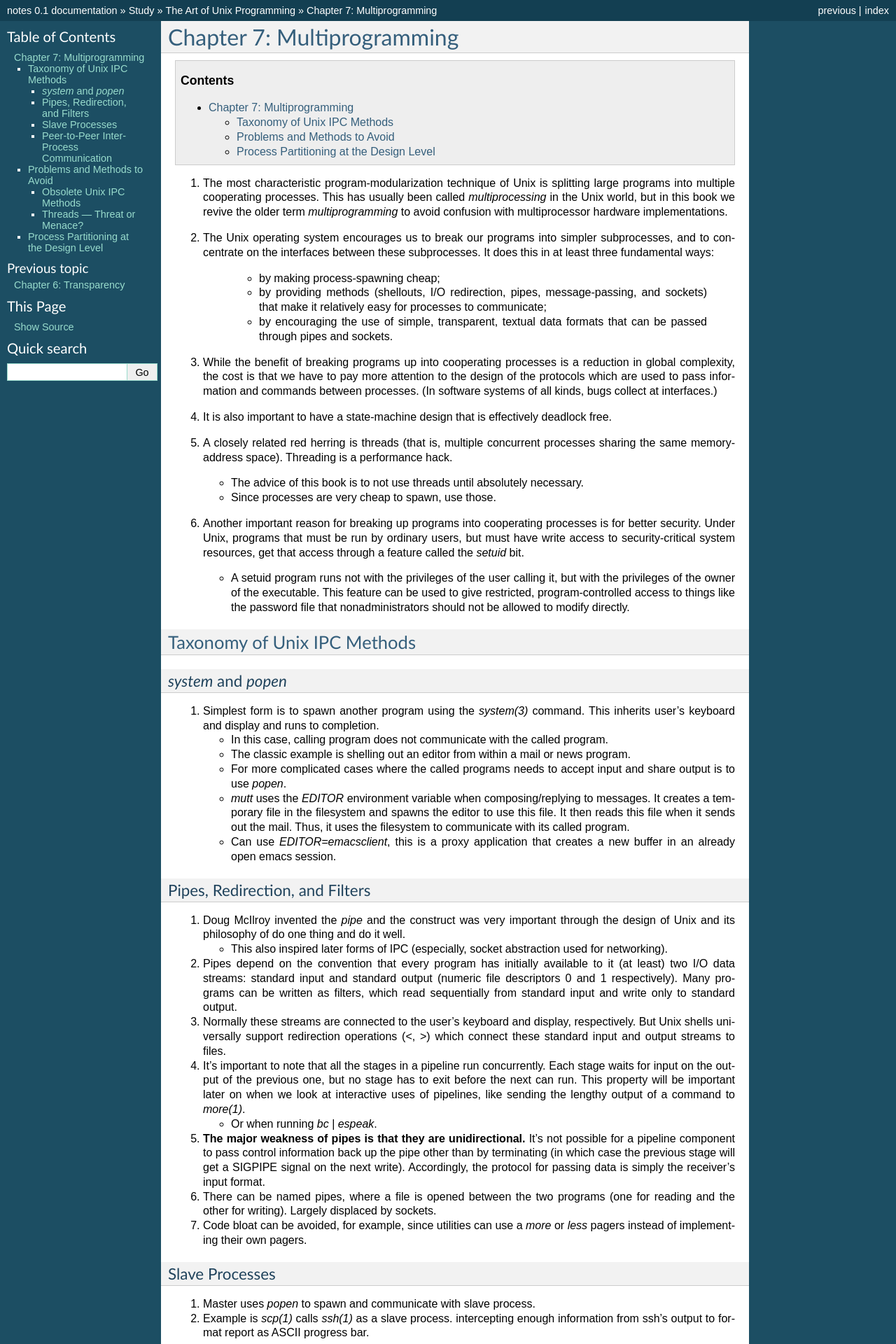
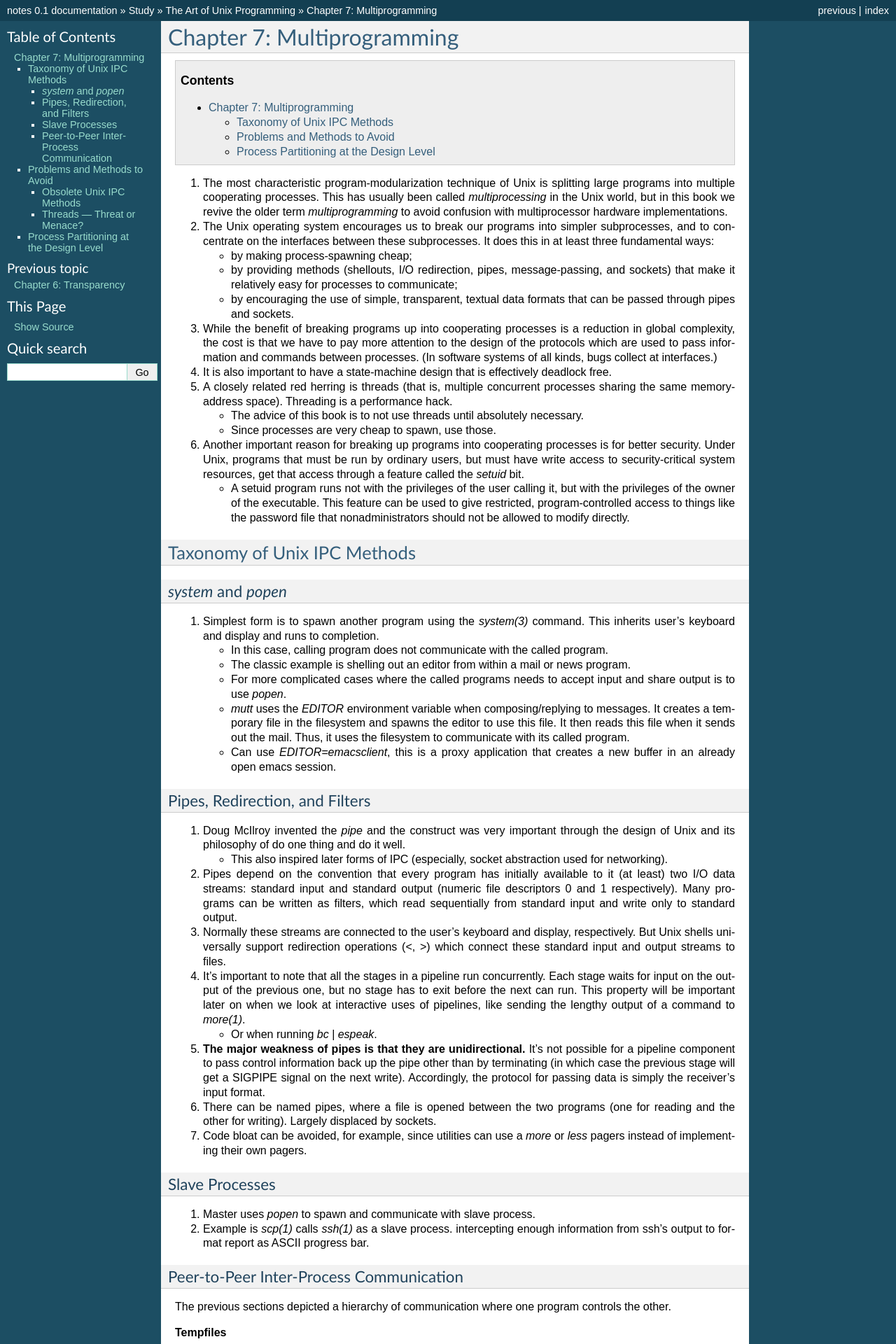
Before and after one commit to amituttam/notes, a Sphinx documentation site: the page built from docs/study/taoup/taoup-ch7-multiprogramming.rst, in a window 1280 px wide. Shown: the top 1920 px of the page at 70% size. Built offline with Sphinx 7.4.7, drawn with Linux system fonts in a browser that asks for light colours.

```diff
--- a/docs/study/taoup/taoup-ch7-multiprogramming.rst
+++ b/docs/study/taoup/taoup-ch7-multiprogramming.rst
@@ -13,14 +13,14 @@ Chapter 7: Multiprogramming
    simpler subprocesses, and to concentrate on the interfaces between
    these subprocesses. It does this in at least three fundamental ways:
 
-    * by making process-spawning cheap;
+   * by making process-spawning cheap;
 
-    * by providing methods (shellouts, I/O redirection, pipes,
-      message-passing, and sockets) that make it relatively easy for
-      processes to communicate;
+   * by providing methods (shellouts, I/O redirection, pipes,
+     message-passing, and sockets) that make it relatively easy for
+     processes to communicate;
 
-    * by encouraging the use of simple, transparent, textual data
-      formats that can be passed through pipes and sockets.
+   * by encouraging the use of simple, transparent, textual data
+     formats that can be passed through pipes and sockets.
 
 #. While the benefit of breaking programs up into cooperating processes
    is a reduction in global complexity, the cost is that we have to pay
@@ -134,8 +134,8 @@ Slave Processes
 Peer-to-Peer Inter-Process Communication
 ^^^^^^^^^^^^^^^^^^^^^^^^^^^^^^^^^^^^^^^^
 
-#. The previous sections depicted a hierarchy of communication where one
-   program controls the other.
+The previous sections depicted a hierarchy of communication where one
+program controls the other.
 
 **Tempfiles**
 
```
